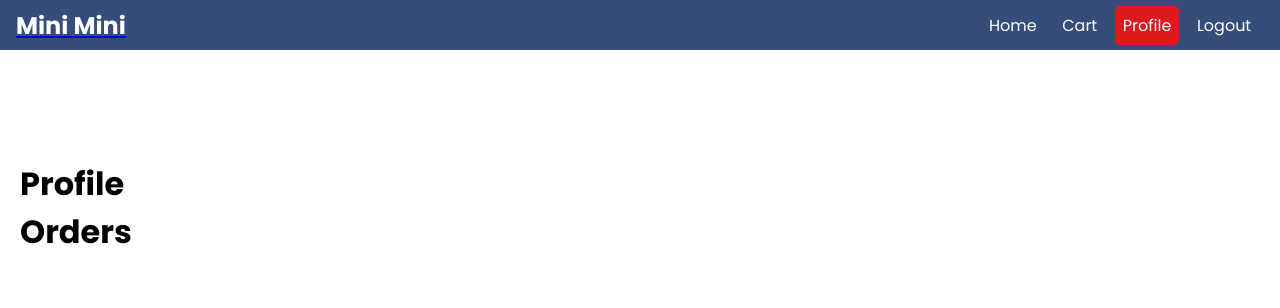
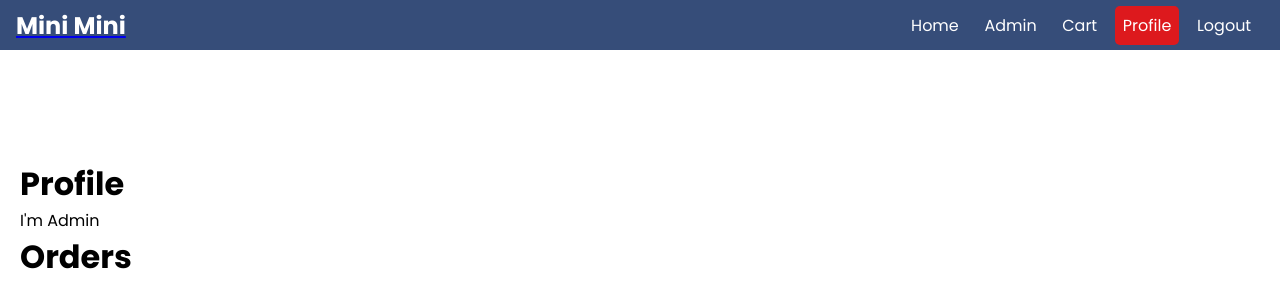
Before and after one commit to aomsk/mini-e-commerce, a React (Vite) app in the folder frontend/: page /profile in a window 1280 px wide. Shown: the top 308 px of the page. Built offline with nearby package versions, Linux system fonts and the light colour scheme; no server answers; sample sign-in values are in the browser's storage.

Commit message:
chore: update auth

```diff
--- a/frontend/src/App.tsx
+++ b/frontend/src/App.tsx
@@ -15,12 +15,13 @@ import Admin from "./pages/Admin";
 import ProtectedRoute from "./utils/ProtectedRoutes";
 import AdminRoutes from "./utils/AdminRoutes";
 // context
-import { AuthContextProvider } from "./context/AuthContext";
+import { useAuthContext } from "./hooks/useAuthContext";
 
 const App = () => {
   const token = localStorage.getItem("token");
+  const { currentUser } = useAuthContext();
   return (
-    <AuthContextProvider>
+    <>
       <Navbar />
       <Routes>
         // protected routes
@@ -36,19 +37,17 @@ const App = () => {
         <Route path="/" element={<Home />} errorElement={<ErrorPage />} />
         <Route
           path="/login"
-          element={!token ? <Login /> : <Navigate to="/" replace />}
-          // element={<Login />}
+          element={!token || currentUser === "public" ? <Login /> : <Navigate to="/" replace />}
           errorElement={<ErrorPage />}
         />
         <Route
           path="/register"
-          element={!token ? <Register /> : <Navigate to="/" replace />}
-          // element={<Register />}
+          element={!token || currentUser === "public" ? <Register /> : <Navigate to="/" replace />}
           errorElement={<ErrorPage />}
         />
         <Route path="*" element={<NotFound />} />
       </Routes>
-    </AuthContextProvider>
+    </>
   );
 };
 
--- a/frontend/src/components/Navbar.tsx
+++ b/frontend/src/components/Navbar.tsx
@@ -3,8 +3,13 @@ import "../styles/navbar.css";
 import { Link, NavLink } from "react-router-dom";
 import { useAuthContext } from "../hooks/useAuthContext";
 const Navbar: React.FC = () => {
-  const { user, logout } = useAuthContext();
-  const token = localStorage.getItem("token");
+  const { logout, currentUser } = useAuthContext();
+
+  const USER_TYPES = {
+    PUBLIC_USER: "public",
+    CUSTOMER_USER: "customer",
+    ADMIN_USER: "admin",
+  };
 
   return (
     <nav>
@@ -18,7 +23,14 @@ const Navbar: React.FC = () => {
           <li>
             <NavLink to={"/"}>Home</NavLink>
           </li>
-          {user.token || token ? (
+          {currentUser === USER_TYPES.ADMIN_USER && (
+            <>
+              <li>
+                <NavLink to={"/admin"}>Admin</NavLink>
+              </li>
+            </>
+          )}
+          {currentUser === USER_TYPES.CUSTOMER_USER || currentUser === USER_TYPES.ADMIN_USER ? (
             <>
               <li>
                 <NavLink to={"/cart"}>Cart</NavLink>
@@ -30,7 +42,8 @@ const Navbar: React.FC = () => {
                 <a onClick={logout}>Logout</a>
               </li>
             </>
-          ) : (
+          ) : null}
+          {currentUser === USER_TYPES.PUBLIC_USER && (
             <>
               <li>
                 <NavLink to={"/login"}>Login</NavLink>
--- a/frontend/src/context/AuthContext.tsx
+++ b/frontend/src/context/AuthContext.tsx
@@ -17,7 +17,7 @@ interface IAuthContext {
   user: IUser;
   login: (email: string, password: string) => void;
   logout: () => void;
-  isAdmin: boolean;
+  currentUser: string;
 }
 
 export const AuthContext = createContext<IAuthContext | null>(null);
@@ -29,7 +29,8 @@ export const AuthContextProvider = ({ children }: IProps) => {
     email: "",
     token: "",
   });
-  const [isAdmin, setIsAdmin] = useState<boolean>(false);
+  const [currentUser, setCurrentUser] = useState<string>(localStorage.getItem("user_type") || "public");
+  console.log("currentUser: ", currentUser);
 
   // login
   const login = async (email: string, password: string) => {
@@ -37,10 +38,15 @@ export const AuthContextProvider = ({ children }: IProps) => {
       .post("http://localhost:3000/api/login", { email, password })
       .then((response) => {
         if (response.status === 200) {
+          setUser(response.data.user);
           const decoded: any = jwtDecode(response.data.user.token);
-          setUser(response.data.user);
+          console.log("decoded: ", decoded);
           if (decoded.role === "admin") {
-            setIsAdmin(true);
+            setCurrentUser("admin");
+            localStorage.setItem("user_type", "admin");
+          } else {
+            setCurrentUser("customer");
+            localStorage.setItem("user_type", "customer");
           }
           navigate("/");
           localStorage.setItem("token", response.data.user.token);
@@ -63,11 +69,12 @@ export const AuthContextProvider = ({ children }: IProps) => {
       token: "",
     });
     localStorage.clear();
+    setCurrentUser("public");
     return redirect("/");
   };
 
   return (
-    <AuthContext.Provider value={{ user, login, logout, isAdmin }}>
+    <AuthContext.Provider value={{ user, login, logout, currentUser }}>
       <>
         {contextHolder}
         {children}
--- a/frontend/src/main.tsx
+++ b/frontend/src/main.tsx
@@ -2,12 +2,16 @@ import React from "react";
 import ReactDOM from "react-dom/client";
 import "./styles/index.css";
 import App from "./App";
-import { BrowserRouter } from "react-router-dom";
+import { BrowserRouter as Router } from "react-router-dom";
+// context
+import { AuthContextProvider } from "./context/AuthContext";
 
 ReactDOM.createRoot(document.getElementById("root")!).render(
   <React.StrictMode>
-    <BrowserRouter>
-      <App />
-    </BrowserRouter>
+    <Router>
+      <AuthContextProvider>
+        <App />
+      </AuthContextProvider>
+    </Router>
   </React.StrictMode>
 );
--- a/frontend/src/pages/Profile.tsx
+++ b/frontend/src/pages/Profile.tsx
@@ -11,7 +11,7 @@ interface User {
 
 const Profile = () => {
   const [userData, setUserData] = useState<User>();
-  const { isAdmin } = useAuthContext();
+  const { currentUser } = useAuthContext();
   const getUserData = async () => {
     const email: string | null = localStorage.getItem("email");
 
@@ -37,7 +37,7 @@ const Profile = () => {
         <div>{userData?.first_name}</div>
         <div>{userData?.last_name}</div>
         <div>{userData?.email}</div>
-        <div>{isAdmin && <p>I'm Admin</p>}</div>
+        <div>{currentUser === "admin" && <p>I'm Admin</p>}</div>
         <h1>Orders</h1>
       </div>
     </>
```
